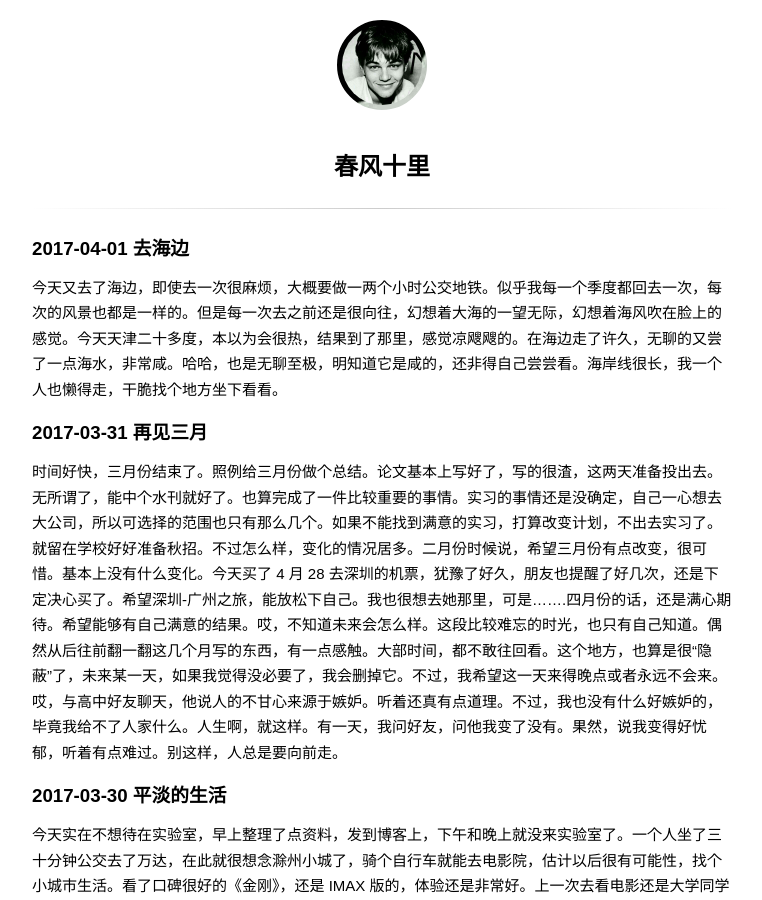
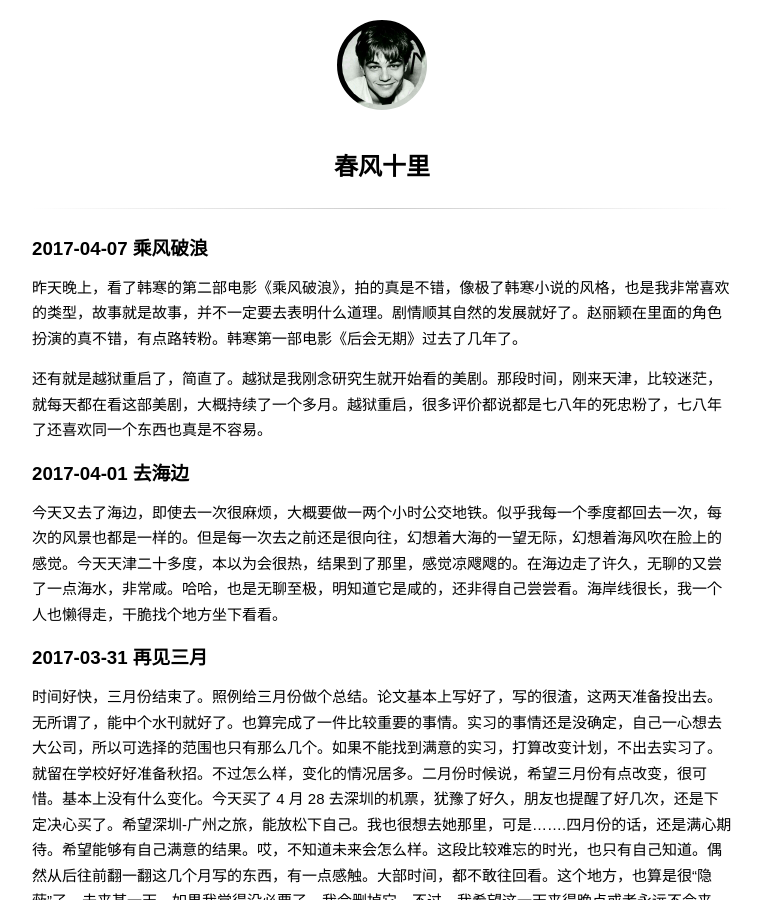
Before and after one commit to wuchangfeng/wuchangfeng.github.io, a Jekyll site: the page built from diary.md, in a window 1280 px wide and 900 px high. Shown: the whole window, without its empty margins (258-1020 px from the left). Built offline with Jekyll 4.4.1, drawn with Linux system fonts in a browser that asks for light colours; some web fonts are replaced; comment, search, counter and statistics services are not loaded.

Commit message:
blog update

```diff
--- a/diary.md
+++ b/diary.md
@@ -1,6 +1,12 @@
 ---
 title: 春风十里
 ---
+
+### 2017-04-07 乘风破浪
+
+昨天晚上，看了韩寒的第二部电影《乘风破浪》，拍的真是不错，像极了韩寒小说的风格，也是我非常喜欢的类型，故事就是故事，并不一定要去表明什么道理。剧情顺其自然的发展就好了。赵丽颖在里面的角色扮演的真不错，有点路转粉。韩寒第一部电影《后会无期》过去了几年了。
+
+还有就是越狱重启了，简直了。越狱是我刚念研究生就开始看的美剧。那段时间，刚来天津，比较迷茫，就每天都在看这部美剧，大概持续了一个多月。越狱重启，很多评价都说都是七八年的死忠粉了，七八年了还喜欢同一个东西也真是不容易。
 
 ### 2017-04-01 去海边
 
```
